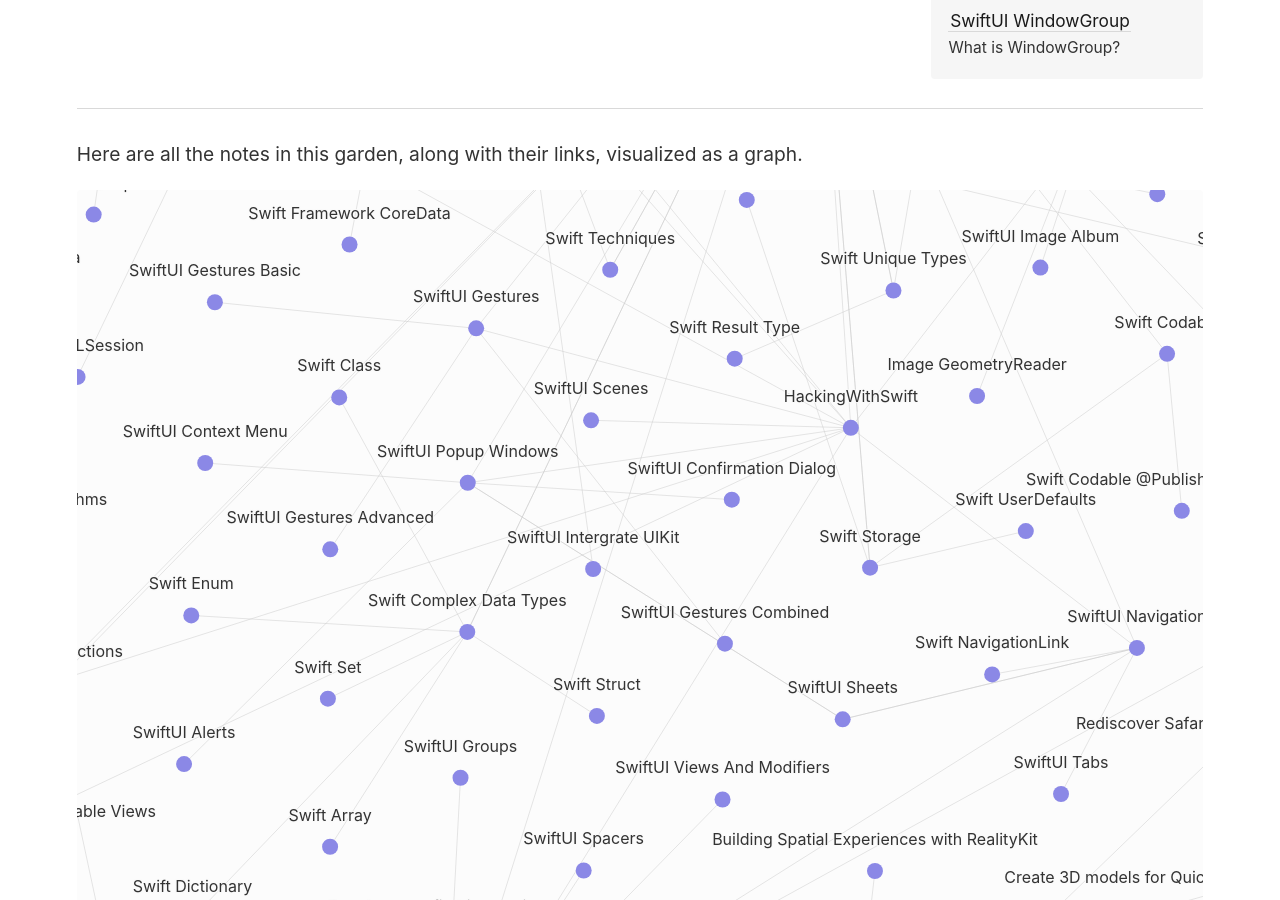
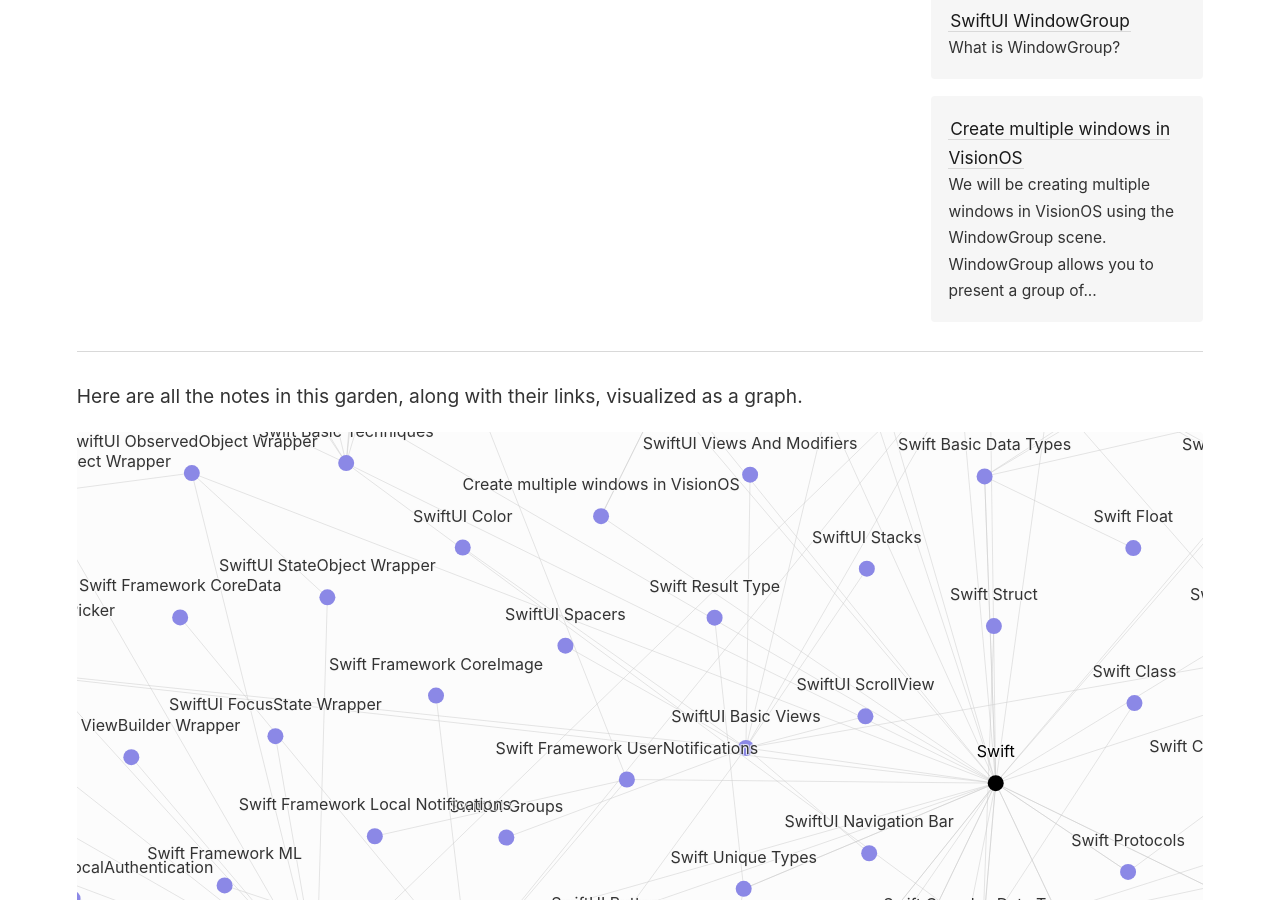
Before and after one commit to ahrchen/digital-garden-knowselfdaily, a Jekyll site: the page built from _notes/Swift/Swift.md, in a window 1280 px wide and 900 px high, scrolled down 4044 px. Built offline with Jekyll 4.4.1, drawn with Linux system fonts in a browser that asks for light colours; some of the changed text lies outside the part shown.

Commit message:
Create multiple windows in VisionOS

```diff
--- /dev/null
+++ b/_notes/VisionOS/VisionOS Basic Tutorials/Create multiple windows in VisionOS.md
@@ -0,0 +1,39 @@
+---
+title: Create multiple windows in VisionOS
+---
+
+We will be creating multiple windows in VisionOS using the WindowGroup scene. WindowGroup allows you to present a group of identical structured windows, meaning every window in the group maintain independent state.
+- [ ]  To learn more about WindowGroup see [[SwiftUI WindowGroup]]
+
+Here is the final product that we will be creating
+<img src="/assets/SwiftUI_WindowGroup/WindowGroup.gif"/>
+
+#### Step-by-Step
+1. Open Xcode and Create a Project
+<img src="/assets/MultipleWindowsVisionOS/CreateNewProject.png"/>
+
+2. Create ColorString  Model to store data for new windows
+<img src="/assets/MultipleWindowsVisionOS/CreateColorStringModel.png"/>
+
+3. Create ColorString  ViewModel to present consistant data
+<img src="/assets/MultipleWindowsVisionOS/CreateColorStringViewModel.png"/>
+
+4. Create ColorListView to present the ViewModel data
+<img src="/assets/MultipleWindowsVisionOS/CreateColorListView.png"/>
+
+5. Update MultipleWindowsApp
+<img src="/assets/MultipleWindowsVisionOS/UpdateApp.png"/>
+
+6. Update InfoPList
+<img src="/assets/MultipleWindowsVisionOS/UpdateInfoPList.png"/>
+
+7. Create ColorView to present the ViewModel data
+<img src="/assets/MultipleWindowsVisionOS/CreateColorView.png"/>
+
+8. Run the app!
+
+#### For more details see the [video](https://youtu.be/IvMpVgMrSwU)
+
+#### Related Articles
+##### WindowGroup [[SwiftUI WindowGroup]]
+##### Scene, see Apple tutorial [Specifying the view hierarchy of an app using a scene](https://developer.apple.com/tutorials/swiftui-concepts/specifying-the-view-hierarchy-of-an-app-using-a-scene)
```
Also changed, not shown: _notes/SwiftUI Fundamentals/SwiftUI WindowGroup.md (+3 -2 lines), assets/MultipleWindowsVisionOS/CreateColorListView.png (added), assets/MultipleWindowsVisionOS/CreateColorStringModel.png (added), assets/MultipleWindowsVisionOS/CreateColorStringViewModel.png (added), assets/MultipleWindowsVisionOS/CreateColorView.png (added), assets/MultipleWindowsVisionOS/CreateNewProject.png (added), assets/MultipleWindowsVisionOS/UpdateApp.png (added), assets/MultipleWindowsVisionOS/UpdateInfoPList.png (added), 4 other files.
